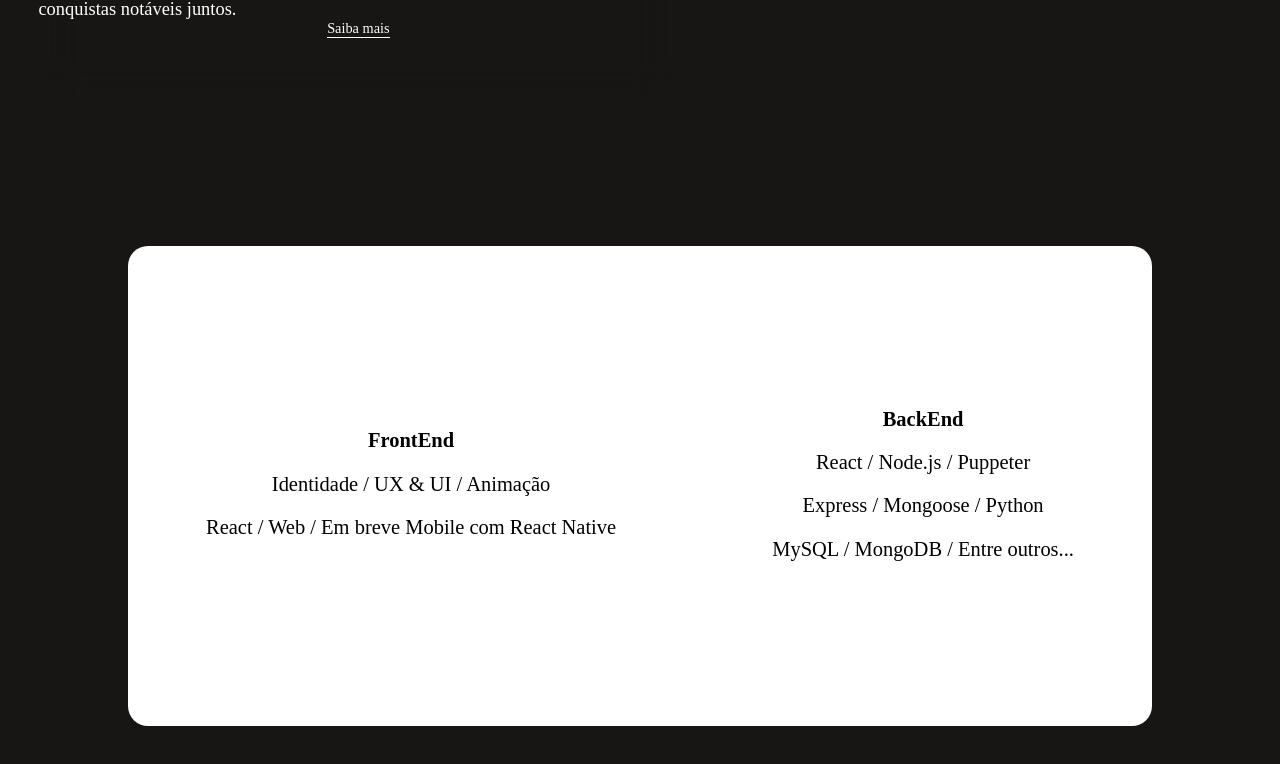
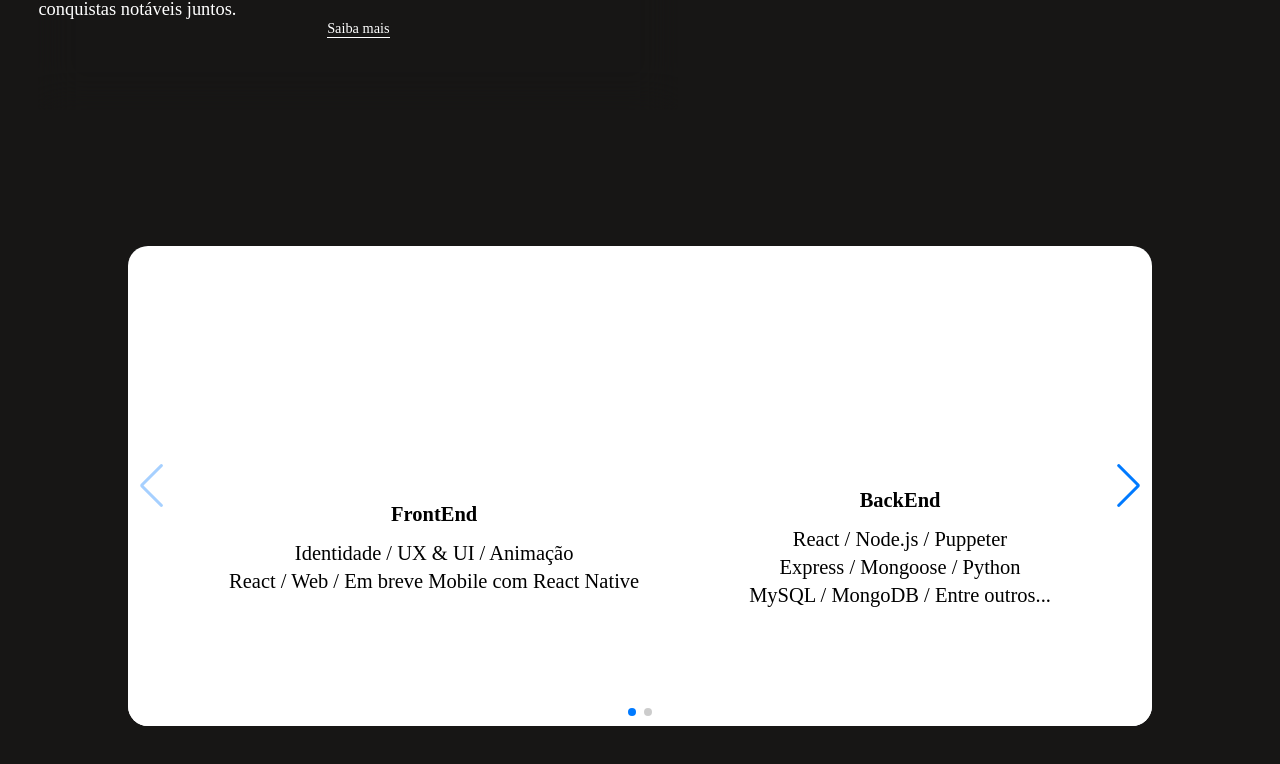
Before and after one commit to Matheus-Moura26/Portifolio2.0, a React (Create React App) app: page / in a window 1280 px wide. Shown: the part 530-1294 px from the top of the page. Built offline with nearby package versions, Linux system fonts and the light colour scheme.

Commit message:
integrando biblioteca swiper para slider das habilidades

```diff
--- a/package.json
+++ b/package.json
@@ -12,6 +12,7 @@
     "react-dom": "^18.2.0",
     "react-icons": "^4.12.0",
     "react-scripts": "5.0.1",
+    "swiper": "^11.0.5",
     "web-vitals": "^2.1.4"
   },
   "scripts": {
--- a/src/App.js
+++ b/src/App.js
@@ -1,16 +1,16 @@
 //importar style
 import "./style/pages/home.css"
-import { TiThMenu } from "react-icons/ti";
+import "aos/dist/aos.css"
 
 //importar components
 
 //importar Pages
 
 //importar hooks,frameworks, bibliotecas
+import React, { useEffect, useState } from 'react'
 import Aos from "aos";
-import "aos/dist/aos.css"
-import React, { useEffect, useState } from 'react'
-import "./style/contents/images/conhecimentos/teste.jpg"
+import { TiThMenu } from "react-icons/ti";
+import {Swiper, SwiperSlide} from "swiper/react";
 
 function App() {
 
@@ -119,18 +119,23 @@ function App() {
       <div className="textoAnimado1Body">
         <span></span>
       </div>
-
       <div style={{width: "100%", height: "5vh", marginTop: "85vh", display: "flex", alignItems: "center", justifyContent: "center", textAlign: "center"}}>
       <h2 style={{ color: "white", width: "100%" }}></h2>
       </div>
 
+      <Swiper
+        className="habilidadesBody"
+        style={{zIndex:"0"}}
+        sliderPreview={1}
+        pagination={{clickable: true}}
+        navigation
+      >
+        <SwiperSlide>
           <div className="habilidadesBody">
             <div className="habilidadesCard">
               <h2>FrontEnd</h2>
               <p>Identidade / UX & UI / Animação</p>
               <p>React / Web / Em breve Mobile com React Native</p>
-          <p></p>
-          <p></p>
             </div>
 
             <div className="habilidadesCard">
@@ -140,6 +145,11 @@ function App() {
               <p>MySQL / MongoDB / Entre outros...</p>
             </div>
           </div>
+            </SwiperSlide>
+            <SwiperSlide>
+              <div className="habilidadesBody">git</div>
+            </SwiperSlide>
+      </Swiper>
 
       {/* <div className="habilidadesImagens">
         <div className="imagem">
--- a/src/style/pages/home.css
+++ b/src/style/pages/home.css
@@ -308,14 +308,15 @@ h1{
         margin-top: 7vh;
         margin-bottom: 200px;
         height: 60vh;
-        width: 80%;/*
+        width: 80vw;/*
         background-color: rgba(240, 248, 255, 0.084);
         backdrop-filter: blur(20px); */
         display: flex;
         align-items: center;
-        justify-content: space-around;
+        justify-content: center;
         background-color: white;
         border-radius: 20px;
+        z-index: 0;
     }
         .habilidadesCard{
             margin: 50px;
@@ -330,6 +331,7 @@ h1{
             color: black;
             font-size: 2rem;
             text-align: center;
+            margin: 5px;
         }
 
     .habilidadesImagens{
```
Also changed, not shown: src/index.js (+6 -1 lines), 1 other file (tests, documents, lock files or other folders). Lines whose indentation alone changed are shown as unchanged.
